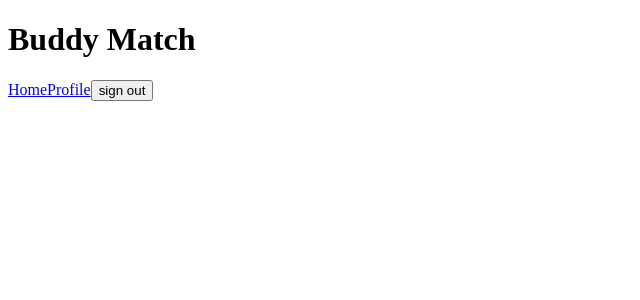
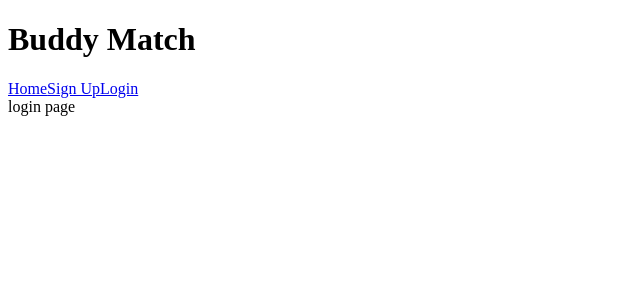
Before and after one commit to Huntysaurus/phase-2-project-react, a React (Create React App) app: page /login in a window 1280 px wide. Shown: the top 300 px of the page, without its empty margins (0-640 px from the left). Built offline with nearby package versions, Linux system fonts and the light colour scheme; data requests are answered from the project's data file.

Commit message:
created login component

```diff
--- a/src/components/App.js
+++ b/src/components/App.js
@@ -5,10 +5,11 @@ import ProfileCard from "./ProfileCard";
 import Home from "./Home";
 import NavBar from "./NavBar";
 import ProfileForm from "./ProfileForm";
+import Login from "./Login";
 
 function App() {
 
-    const [user, setUser] = useState(true)
+    const [user, setUser] = useState(false)
     const [profiles, setProfiles] = useState([])
 
     useEffect(()=> {
@@ -58,6 +59,9 @@ function App() {
                 <Route exact path="/signup">
                     <ProfileForm onProfileFormSubmit={handleUserProfile} profiles={profiles} user={user} />
                 </Route>
+                <Route exact path="/login">
+                    <Login />
+                </Route>
             </Switch>
             }
         </div>
--- /dev/null
+++ b/src/components/Login.js
@@ -0,0 +1,9 @@
+import React from "react";
+
+function Login() {
+    return (
+        "login page"
+    )
+}
+
+export default Login
```
